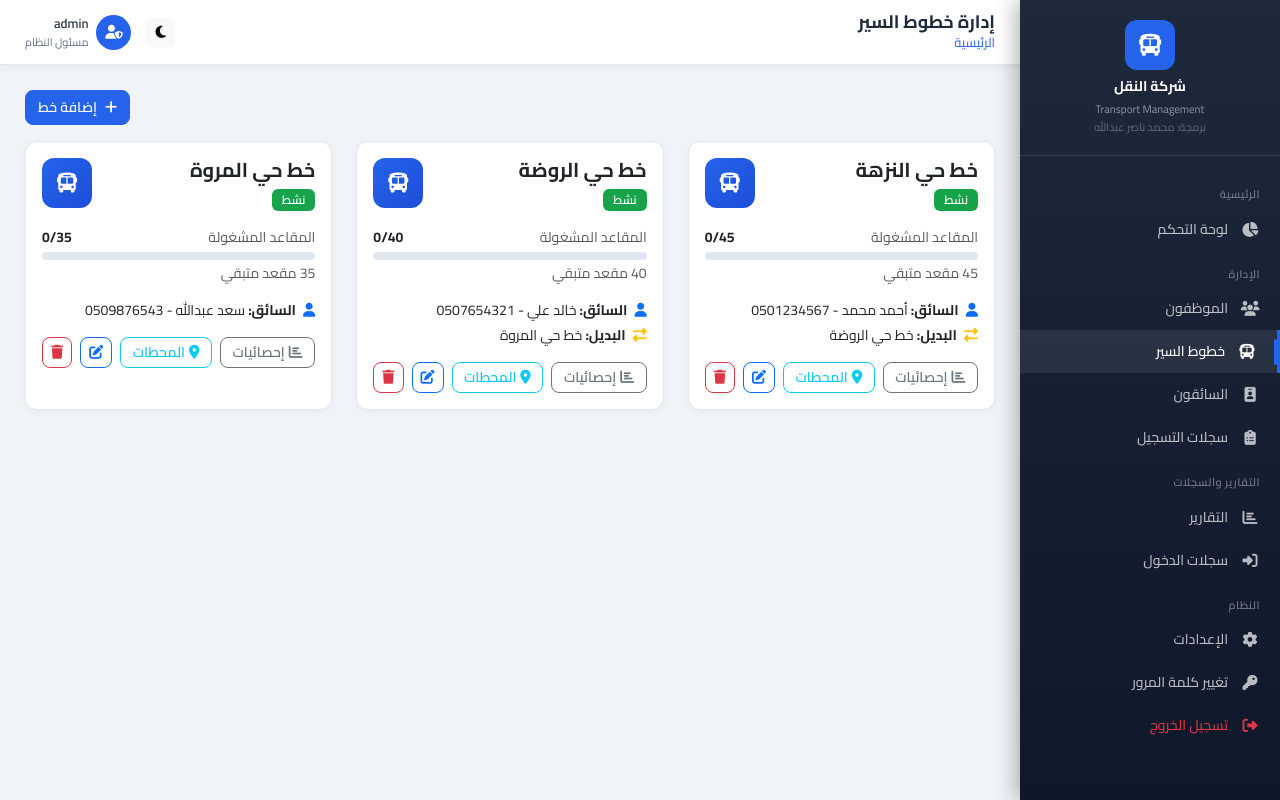
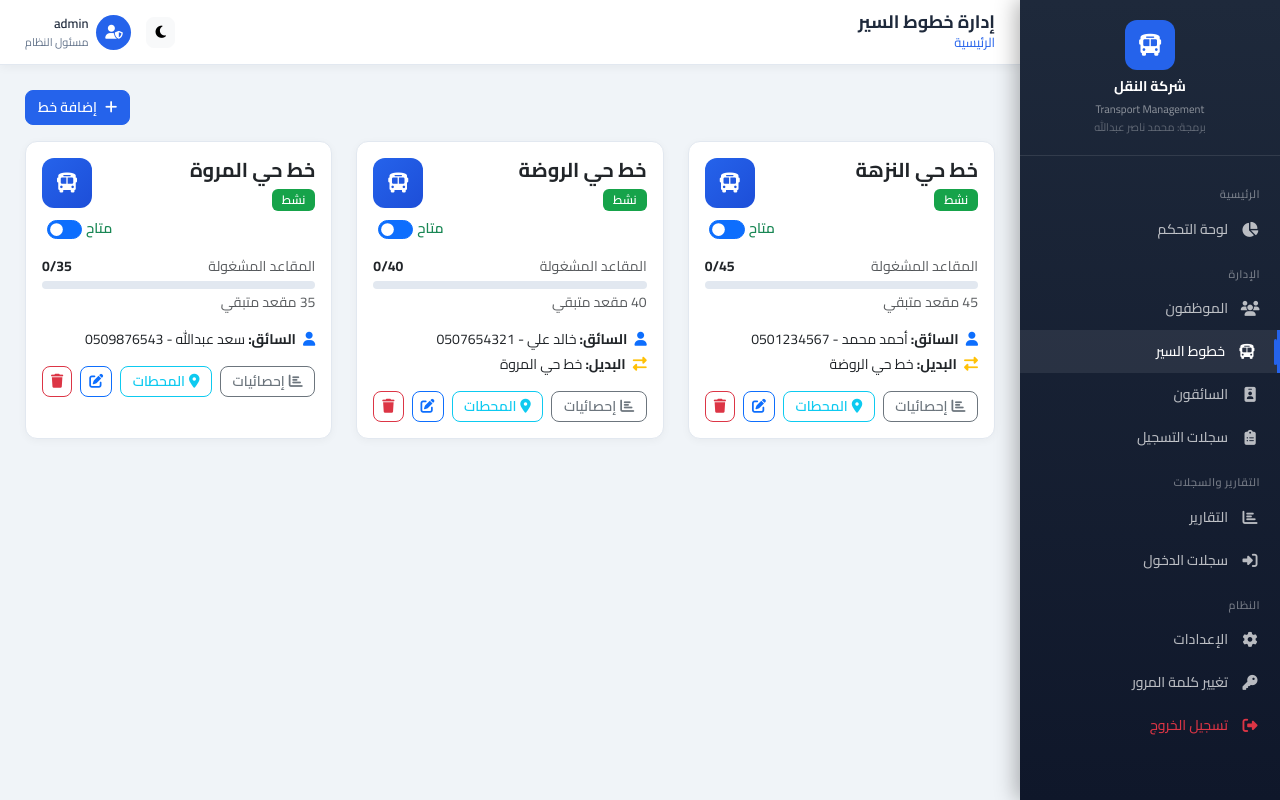
Before and after one commit to mohamednasserohi700-commits/Cars, a Flask app: page /admin/buses in a window 1280 px wide. Run offline with Flask 3, Linux system fonts and the light colour scheme; a user stored in the database is signed in; some libraries are stand-ins or nearby versions.

Commit message:
Add files via upload

```diff
--- a/app/templates/admin/buses/index.html
+++ b/app/templates/admin/buses/index.html
@@ -20,8 +20,23 @@
                             {{ 'نشط' if bus.is_active else 'متوقف' }}
                         </span>
                     </div>
-                    <div style="width:50px;height:50px;background:linear-gradient(135deg,#2563eb,#1d4ed8);border-radius:12px;display:flex;align-items:center;justify-content:center;">
-                        <i class="fas fa-bus text-white" style="font-size:20px;"></i>
+                    <div class="d-flex flex-column align-items-end gap-2">
+                        <div style="width:50px;height:50px;background:linear-gradient(135deg,#2563eb,#1d4ed8);border-radius:12px;display:flex;align-items:center;justify-content:center;">
+                            <i class="fas fa-bus text-white" style="font-size:20px;"></i>
+                        </div>
+                        <!-- Toggle availability -->
+                        <form method="POST" action="{{ url_for('admin.toggle_bus_availability', id=bus.id) }}" class="d-flex align-items-center gap-1">
+                            <input type="hidden" name="csrf_token" value="{{ csrf_token() }}">
+                            <label class="form-check-label small fw-semibold {{ 'text-success' if bus.is_available else 'text-danger' }}" style="cursor:pointer;" onclick="this.closest('form').submit()">
+                                {{ 'متاح' if bus.is_available else 'غير متاح' }}
+                            </label>
+                            <div class="form-check form-switch mb-0">
+                                <input class="form-check-input" type="checkbox" role="switch"
+                                       style="cursor:pointer; width:2.2em; height:1.2em;"
+                                       {{ 'checked' if bus.is_available }}
+                                       onchange="this.closest('form').submit()">
+                            </div>
+                        </form>
                     </div>
                 </div>
 
```
